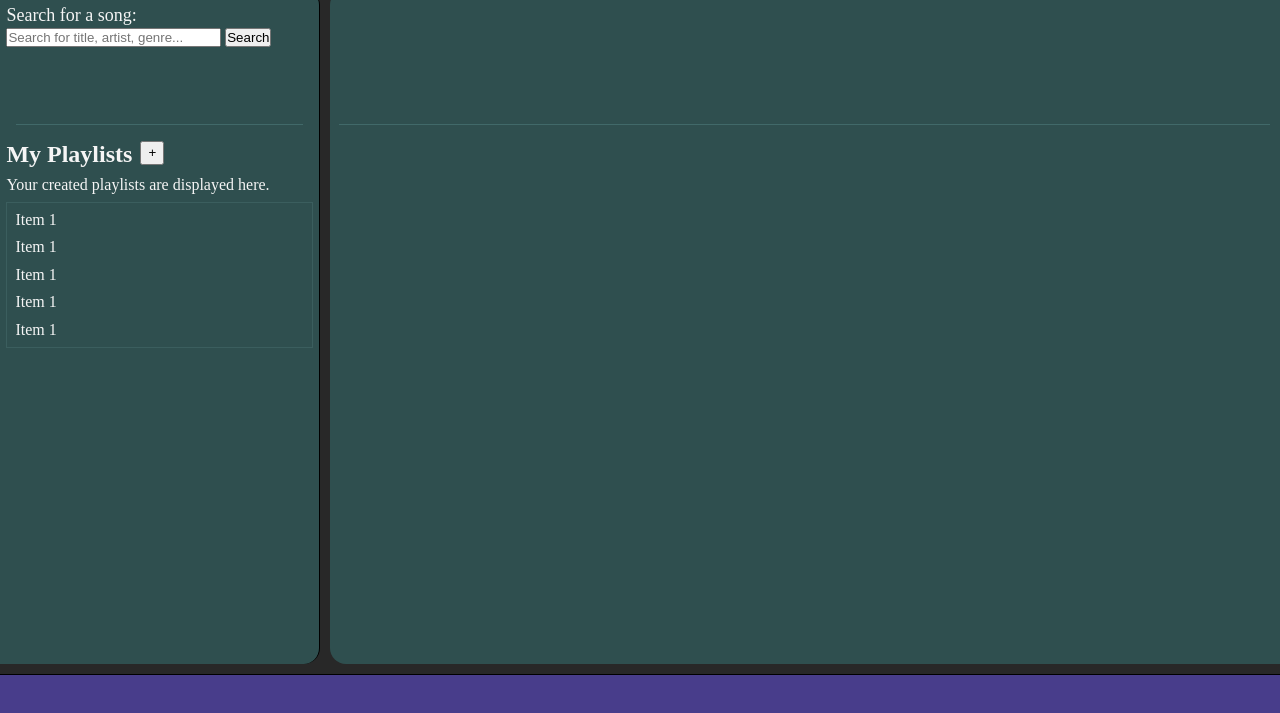
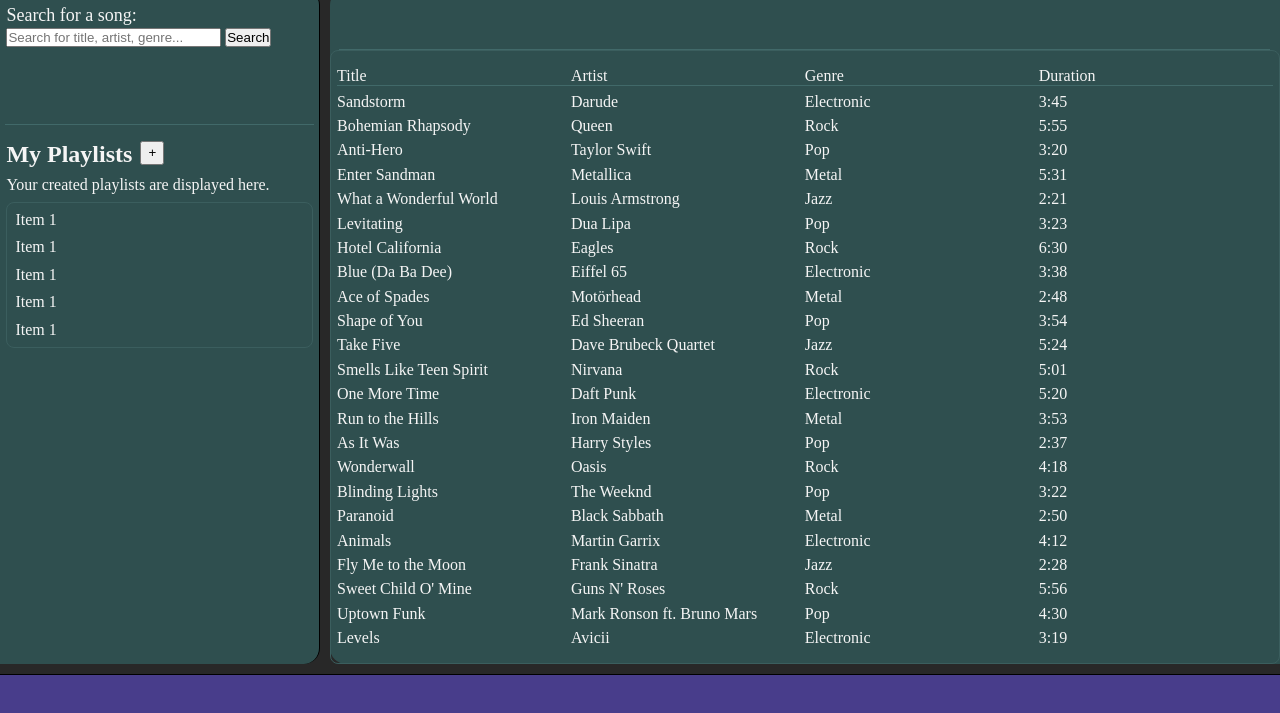
Before and after one commit to Hansturismo/assignment-3, a plain HTML site: page index.html in a window 1280 px wide. Shown: the part 85-798 px from the top of the page. Drawn offline with Linux system fonts and the light colour scheme.

Commit message:
started toying with how to populate the song list with javascript, we're able to display the entire array of songs on the content page. good progress

```diff
--- a/css/content.css
+++ b/css/content.css
@@ -19,9 +19,28 @@
 .content-selected {
     height: 20%;
     width: 100%;
+    padding: 1rem 0.4rem;
 }
 
-.content-results {
+.grid-container {
+    display: grid;
+    grid-template-rows: repeat(auto, 2rem);
+    row-gap: 0.4rem;
+    color: var(--font-color);
+    padding: 1rem 0.4rem;
     width: 100%;
-  height: 80%;
+    max-height: 100%;
+    border: 1px solid rgb(59, 94, 94);
+    border-radius: 0.5rem;
 }
+
+.track-info {
+    display: grid;
+    grid-template-columns: repeat(4, minmax(100px, 1fr));
+    border-bottom: 1px solid rgb(65, 105, 105);
+}
+
+.track {
+    display: grid;
+    grid-template-columns: repeat(4, minmax(100px, 1fr));
+}
--- a/css/sidebar.css
+++ b/css/sidebar.css
@@ -14,7 +14,7 @@
 .sidebar__divider {
     border-top: 1px solid rgb(65, 105, 105);
     align-self: center;
-    width: 90%;
+    width: 97%;
 }
 
 .searchbar {
@@ -53,5 +53,6 @@
     grid-template-rows: repeat(auto, 100px);
     grid-gap: 0.6rem;
     border: 1px solid rgb(59, 94, 94);
+    border-radius: 0.5rem;
     padding: 0.5rem;
 }
--- a/index.html
+++ b/index.html
@@ -57,7 +57,14 @@
             <div class="content-wrapper">
                 <div class="content-selected"></div>
                 <div class="content__divider"></div>
-                <div class="content-results"></div>
+                <div class="grid-container">
+                    <div class="track-info">
+                        <p>Title</p>
+                        <p>Artist</p>
+                        <p>Genre</p>
+                        <p>Duration</p>
+                    </div>
+                </div>
             </div>
         </main>
         <footer></footer>
--- a/js/app.js
+++ b/js/app.js
@@ -0,0 +1,38 @@
+const listSongs = document.querySelector(".grid-container");
+
+// Populates the grid-container with songs from passed array
+function populateListWithSongs(songList) {
+    // takes the number from duration value and formats it into minutes and seconds
+    function numberToMinutesSeconds(number) {
+        const minutes = Math.floor(number / 60);
+        const seconds = Math.round(number % 60);
+        // When formatting the number, seconds less than 10 will end up as a single digit.
+        // This just concatenates a 0 in front of the remaining second, so it looks.. good?
+        if (seconds < 10) {
+            return `${minutes}:${"0" + seconds}`;
+        } else {
+            return `${minutes}:${seconds}`;
+        }
+
+        // return duration;
+    }
+    for (let i = 0; i < songList.length; i++) {
+        // creates a "main" div to act as rows
+        const song = document.createElement("div");
+        // appends the rest of the divs to song as inner divs, to act as columns
+        const title = document.createElement("div");
+        title.textContent = songList[i].title;
+        const artist = document.createElement("div");
+        artist.textContent = songList[i].artist;
+        const genre = document.createElement("div");
+        genre.textContent = songList[i].genre;
+        const duration = document.createElement("div");
+        const formattedDuration = numberToMinutesSeconds(songList[i].duration);
+        duration.textContent = formattedDuration;
+        song.append(title, artist, genre, formattedDuration);
+        song.classList.add("track");
+        listSongs.append(song);
+    }
+}
+
+populateListWithSongs(songs);
--- a/js/playlists.js
+++ b/js/playlists.js
@@ -0,0 +1,9 @@
+function createPlaylist(title) {
+
+    const playlist = {
+        id: null,
+        title: null,
+        entries: null,
+        songs: []
+    };
+}
```
Lines whose indentation alone changed are shown as unchanged.
